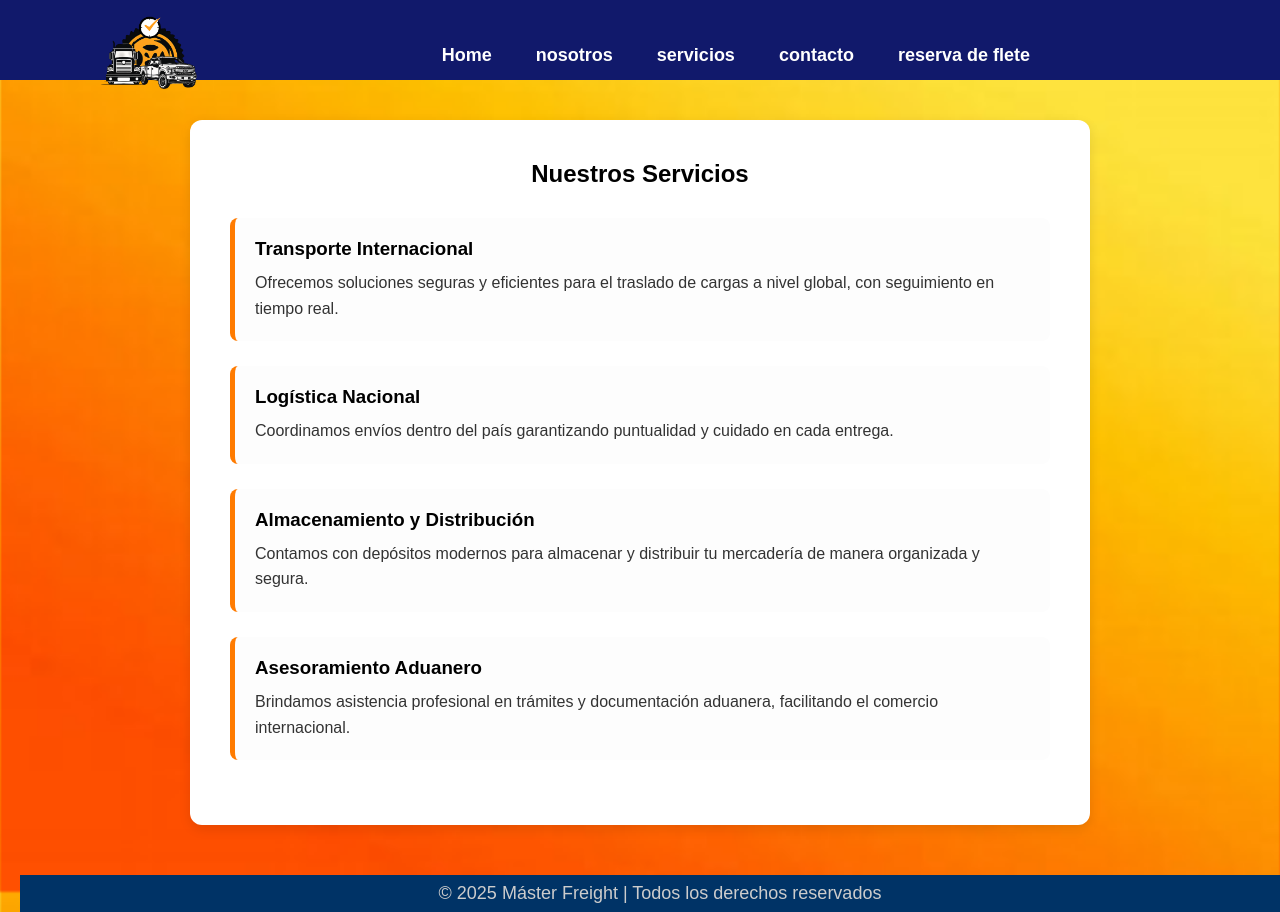
After one commit to Dany-crk21/Master_Freight, a Flask app: page /servicios in a window 1280 px wide. The commit adds this page. Run offline with Flask 3, Linux system fonts and the light colour scheme.

Commit message:
se arregla la conexion de Routes y html y js

```diff
--- a/Routes/Main.py
+++ b/Routes/Main.py
@@ -8,16 +8,21 @@ from Utils.security import token_required
 main_bp = Blueprint('main', __name__)
 
 @main_bp.route('/home', endpoint='home_page', methods=['GET'])
-@token_required()
-def home(current_user):
-    return render_template('home.html', user=current_user)
+def home():
+    return render_template('home.html')
 
 @main_bp.route('/nosotros', endpoint='nosotros_page', methods=['GET'])
-@token_required()
-def nosotros(current_user):
-    return render_template('nosotros.html', user=current_user)
+def nosotros():
+    return render_template('nosotros.html',)
 
 @main_bp.route('/contacto', endpoint='contacto_page', methods=['GET'])
-@token_required()
-def contacto(current_user):
-    return render_template('contacto.html', user=current_user)
+def contacto():
+    return render_template('contacto.html')
+
+@main_bp.route('/servicios', endpoint='servicios_page', methods= ['GET'])
+def servicios():
+    return render_template('servicios.html')
+
+@main_bp.route('/reserva', endpoint='reserva_page', methods=['GET'])
+def reservas():
+    return render_template('reservas.html')
--- a/static/css/styles.css
+++ b/static/css/styles.css
@@ -30,6 +30,8 @@ footer {
 
 /* Estilos para la tarjeta (el contenedor principal del login) */
 .card {
+	position: absolute;
+	top: 30px;
     /* Sombra sutil para darle profundidad */
     box-shadow: 0 4px 8px rgba(0, 0, 0, 0.1);
     /* Borde redondeado */
@@ -63,16 +65,24 @@ footer {
 /* ---------------------------------------------------- */
 /* Estilos para la tarjeta (Contenedor del formulario) */
 /* ---------------------------------------------------- */
-.card {
+.card-2 {
     /* Sombra sutil para darle un efecto "flotante" */
     box-shadow: 0 8px 16px rgba(0, 0, 0, 0.15);
     /* Bordes ligeramente redondeados */
     border-radius: 12px;
     /* Aseguramos que el fondo de la tarjeta sea blanco */
-    background-color: #fff;
+    background-color: #ffffff;
     /* Evitar que se vea el borde por defecto de Bootstrap */
     border: none;
     /* Relleno interno (ya manejado por p-4) */
+}
+
+.logo-register{
+	position: absolute;
+	width: 300px;
+	height: auto;
+	top: 5px;
+	left: 250px;
 }
 
 /* ---------------------------------------------------- */
@@ -113,7 +123,7 @@ footer {
 }
 
 .Logo{
-	height: 80px;
+	height: 75px;
 	width: auto;
 }
 
@@ -216,17 +226,12 @@ footer {
 
 
 /*----------------------------------------------------------------------*/
-<<<<<<< Updated upstream
 /*funcion de Reserva.html*/
 *{
 	margin: 0;
 	padding: 0;
 	box-sizing: border-box;
 }
-=======
-/*funcion de Reerva.html*/
-
->>>>>>> Stashed changes
 .form-register{
 	width: 400px;
 	background: #3689d1;
--- a/templates/auth/login.html
+++ b/templates/auth/login.html
@@ -22,8 +22,5 @@
         <p class="mt-2 text-center"><a href="/register">Registrarse</a></p>
     </div>
     <script src="/static/js/login.js"></script>
-    <footer>
-        &copy; 2025 Máster Freight — Todos los derechos reservados.
-    </footer>
 </body>
 </html>
--- a/templates/auth/register.html
+++ b/templates/auth/register.html
@@ -8,7 +8,8 @@
     <link rel="stylesheet" href="/static/css/styles.css">
 </head>
 <body class="d-flex justify-content-center align-items-center vh-100">
-    <div class="card p-4" style:"width:400px;">
+    <img src="/static/imagen/logo.png" alt="logo-fondo" class="logo-register">
+    <div class="card-2 p-4" style:"width:400px;">
         <h3 class="text-center">Register</h3>
 
         <form id="registerForm">
--- a/templates/home.html
+++ b/templates/home.html
@@ -16,11 +16,11 @@
              <li class="nav-menu-item"><a href="/" class="nav-menu-link nav-link">Home</a></li>
             <li class="nav-menu-item"><a href="/nosotros" class="nav-menu-link nav-link">Nosotros</a></li>
             <li class="nav-menu-item">
-                <a href="#servisio" class="nav-menu-link nav-link">servicios</a></li>
+                <a href="/servisios" class="nav-menu-link nav-link">servicios</a></li>
             <li class="nav-menu-item">
-                <a href="Contacto.html" class="nav-menu-link nav-link">contacto</a></li>
+                <a href="/contacto" class="nav-menu-link nav-link">contacto</a></li>
             <li class="nav-menu-item" >
-                <a href="Reserva.html"class="nav-menu-link nav-link">reserva de flete</a></li>
+                <a href="/reserva"class="nav-menu-link nav-link">reserva de flete</a></li>
             <li><a href="#"><span class="bars"></span></a></li>
           </ul>
         </nav>
--- a/templates/nosotros.html
+++ b/templates/nosotros.html
@@ -23,16 +23,16 @@
     <!-- Menú superior -->
     <header class="header">
         <nav class="nav">
-            <img src="/static/imagen/titulo_marca.png" alt="logo" class="Logo">
+            <img src="/static/imagen/logo.png" alt="logo" class="Logo">
           <ul class="nav-menu">
             <li class="nav-menu-item">
                 <a href="/home" class="nav-menu-link nav-link">Home</a></li>
             <li class="nav-menu-item">
                 <a href="/nosotros" class="nav-menu-link nav-link">Nosotros</a></li>
             <li class="nav-menu-item">
-                <a href="#servicios" class="nav-menu-link nav-link">Servicios</a></li>
+                <a href="/servicios" class="nav-menu-link nav-link">Servicios</a></li>
             <li class="nav-menu-item">
-                <a href="Contacto.html" class="nav-menu-link nav-link">contacto</a></li>
+                <a href="/Contacto" class="nav-menu-link nav-link">contacto</a></li>
             <li class="nav-menu-item" >
                 <a href="/reserva"class="nav-menu-link nav-link">Reserva de flete</a></li>
           </ul>
--- a/templates/reserva.html
+++ b/templates/reservas.html
@@ -10,14 +10,14 @@
     <!-- Menú superior -->
     <header class="header">
         <nav class="nav">
-            <img src="/static/imagen/titulo_marca.png" alt="logo" class="Logo">
+            <img src="/static/imagen/logo.png" alt="logo" class="Logo">
           <ul class="nav-menu">
             <li class="nav-menu-item">
                 <a href="/home" class="nav-menu-link nav-link">Home</a></li>
             <li class="nav-menu-item">
                 <a href="/nosotros" class="nav-menu-link nav-link">Nosotros</a></li>
             <li class="nav-menu-item">
-                <a href="#servicio" class="nav-menu-link nav-link">Servicios</a></li>
+                <a href="/servicio" class="nav-menu-link nav-link">Servicios</a></li>
             <li class="nav-menu-item">
                 <a href="Contacto.html" class="nav-menu-link nav-link">contacto</a></li>
             <li class="nav-menu-item" >
--- /dev/null
+++ b/templates/servicios.html
@@ -0,0 +1,131 @@
+<!DOCTYPE html>
+<html lang="es">
+<head>
+  <meta charset="UTF-8">
+  <meta name="viewport" content="width=device-width, initial-scale=1.0">
+  <title>Servicios | Máster Freight</title>
+  <link rel="icon" href="logo.png">
+  <link rel="stylesheet" href="/static/css/styles.css">
+  <style>
+    header {
+      background-color: #ff7b00;
+      padding: 15px 0;
+      text-align: center;
+    }
+
+    nav {
+      display: flex;
+      justify-content: center;
+      gap: 25px;
+    }
+
+    nav a {
+      color: #000;
+      text-decoration: none;
+      font-weight: 600;
+      font-size: 1em;
+      transition: color 0.3s;
+    }
+
+    nav a:hover {
+      color: #fff;
+    }
+
+    .container {
+      max-width: 900px;
+      margin: 50px auto;
+      background: #fff;
+      padding: 40px;
+      border-radius: 12px;
+      box-shadow: 0 4px 12px rgba(0,0,0,0.1);
+    }
+
+    h2 {
+      text-align: center;
+      color: #000; /* cambiado a negro */
+      margin-bottom: 30px;
+    }
+
+    .servicio {
+      margin-bottom: 25px;
+      padding: 20px;
+      border-left: 5px solid #ff7b00;
+      background-color: #fdfdfd;
+      border-radius: 8px;
+    }
+
+    .servicio h3 {
+      margin: 0 0 10px 0;
+      color: #000;
+    }
+
+    .servicio p {
+      color: #333;
+      margin: 0;
+      line-height: 1.6;
+    }
+
+
+    @media (max-width: 600px) {
+      .container {
+        margin: 20px;
+        padding: 25px;
+      }
+
+      nav {
+        flex-direction: column;
+        gap: 10px;
+      }
+    }
+  </style>
+</head>
+<body>
+     <header class="header">
+        <nav class="nav">
+          <img src="/static/imagen/logo.png" alt="Logo" class="Logo">
+          <button class="toggle"><i class="fa-regular fa-bars"></i></button>
+          <ul class="nav-menu">
+            <li class="nav-menu-item">
+                <a href="/home" class="nav-menu-link nav-link">Home</a></li>
+            <li class="nav-menu-item">
+                <a href="/nosotros" class="nav-menu-link nav-link">nosotros</a></li>
+            <li class="nav-menu-item">
+                <a href="/servisios" class="nav-menu-link nav-link">servicios</a></li>
+            <li class="nav-menu-item">
+                <a href="/contacto" class="nav-menu-link nav-link">contacto</a></li>
+            <li class="nav-menu-item" >
+                <a href="/reserva"class="nav-menu-link nav-link">reserva de flete</a></li>
+            <li><a href="#"><span class="bars"></span></a></li>
+          </ul>
+        </nav>
+    </header>
+
+  <div class="container">
+    <h2>Nuestros Servicios</h2>
+
+    <div class="servicio">
+      <h3>Transporte Internacional</h3>
+      <p>Ofrecemos soluciones seguras y eficientes para el traslado de cargas a nivel global, con seguimiento en tiempo real.</p>
+    </div>
+
+    <div class="servicio">
+      <h3>Logística Nacional</h3>
+      <p>Coordinamos envíos dentro del país garantizando puntualidad y cuidado en cada entrega.</p>
+    </div>
+
+    <div class="servicio">
+      <h3>Almacenamiento y Distribución</h3>
+      <p>Contamos con depósitos modernos para almacenar y distribuir tu mercadería de manera organizada y segura.</p>
+    </div>
+
+    <div class="servicio">
+      <h3>Asesoramiento Aduanero</h3>
+      <p>Brindamos asistencia profesional en trámites y documentación aduanera, facilitando el comercio internacional.</p>
+    </div>
+  </div>
+
+  <footer>
+    &copy; 2025 Máster Freight | Todos los derechos reservados
+  </footer>
+</body>
+</html>
```
Also changed, not shown: templates/contacto.html (+5 -5 lines).
